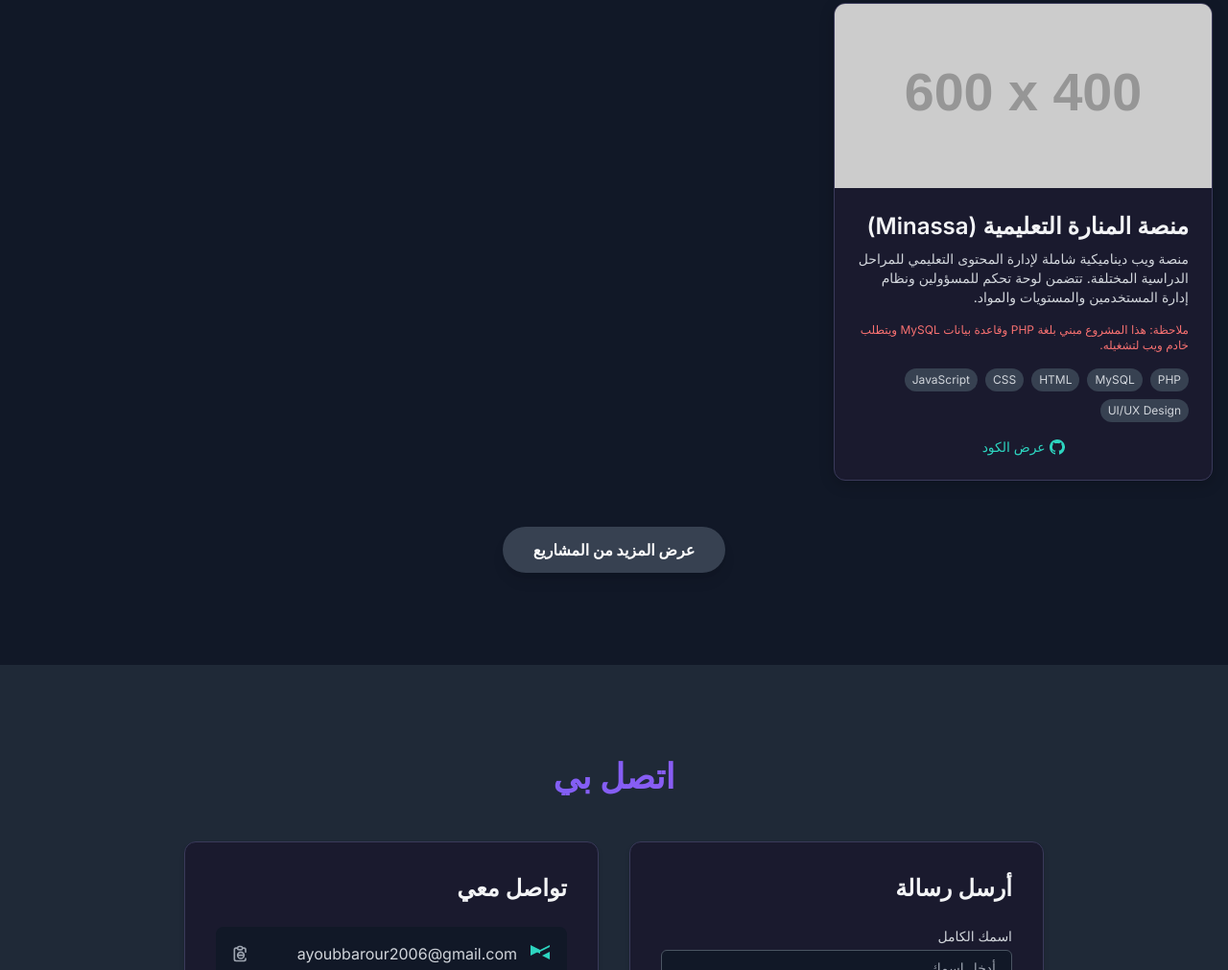
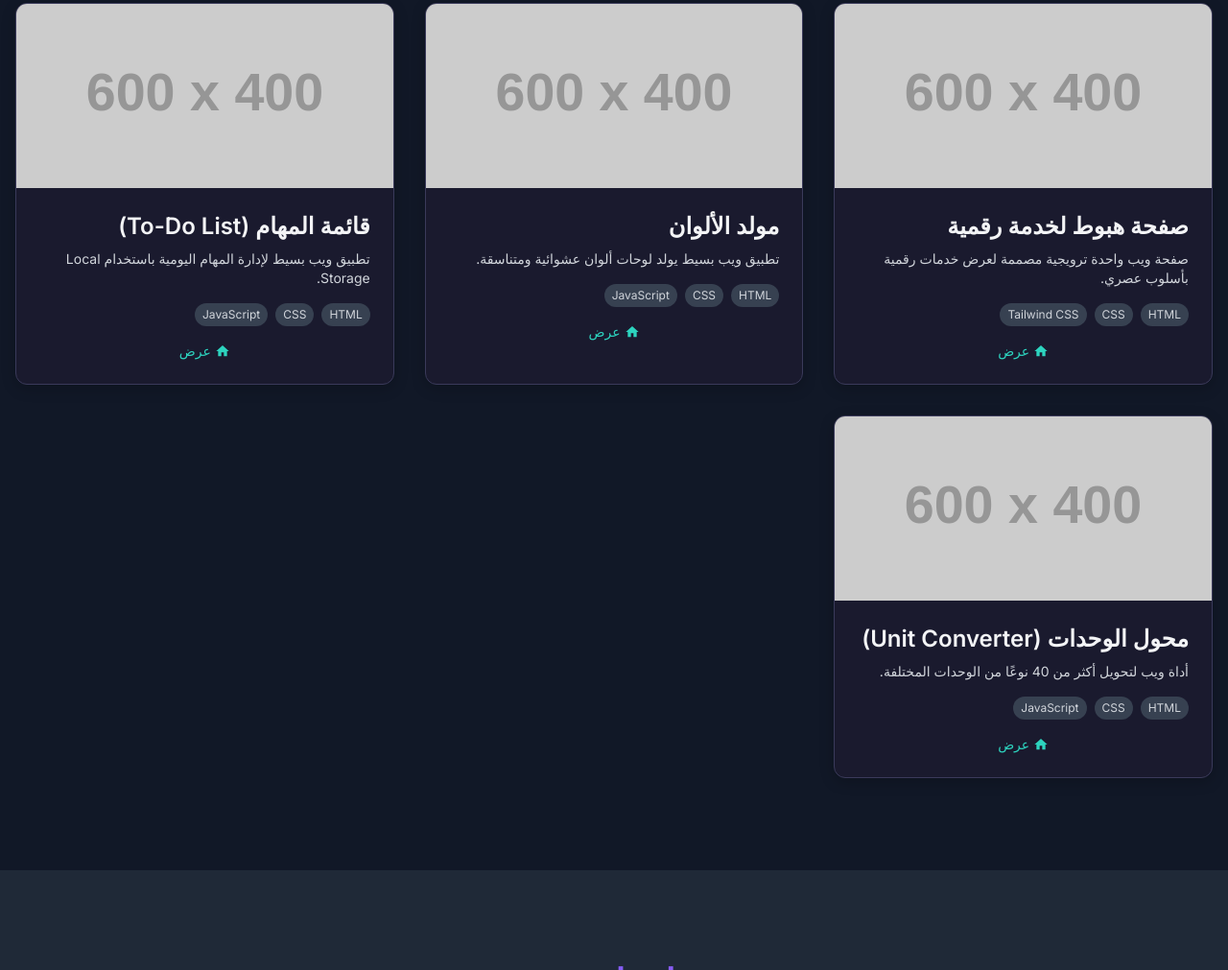
Before and after one commit to barayoub2006/my-portfolio, a plain HTML site: page index.html in a window 1280 px wide. Shown: the part 4467-5478 px from the top of the page at 96% size. Drawn offline with nearby package versions, Linux system fonts and the light colour scheme; placeholder pictures from the web are drawn by us.

Commit message:
Update index.html

```diff
--- a/index.html
+++ b/index.html
@@ -63,7 +63,7 @@
                         <path d="M12 2L2 12l10 10 10-10L12 2zm0 14.5L6.5 12 12 7.5 17.5 12 12 16.5z"/>
                     </svg>
                     <h3 class="text-2xl font-semibold mb-2 text-gray-100">تطوير الويب</h3>
-                    <p class="text-gray-300 mb-4">أبني تطبيقات ويب سريعة، بسيطة، وسهلة الصيانة. أكتب كود نظيف وأستخدم أدوات أثق بها. </p>
+                    <p class="text-gray-300 mb-4">أبني تطبيقات ويب سريعة، بسيطة، وسهلة الصيانة. أكتب كود نظيف وأستخدم أدوات أثق بها.</p>
                     <div class="flex flex-wrap justify-center gap-2 text-sm">
                         <span class="bg-gray-700 text-gray-300 px-3 py-1 rounded-full">HTML</span>
                         <span class="bg-gray-700 text-gray-300 px-3 py-1 rounded-full">CSS</span>
@@ -77,7 +77,7 @@
                         <path d="M12 2C6.48 2 2 6.48 2 12s4.48 10 10 10 10-4.48 10-10S17.52 2 12 2zm-1 15H9v-2h2v2zm0-4H9V7h2v6zm4 4h-2v-6h2v6z"/>
                     </svg>
                     <h3 class="text-2xl font-semibold mb-2 text-gray-100">علوم البيانات</h3>
-                    <p class="text-gray-300 mb-4">أركز على التعلم الذاتي في تحليل سلوك المستخدمين والتنبؤ باحتياجاتهم لإنشاء تجارب رقمية مخصصة. </p>
+                    <p class="text-gray-300 mb-4">أركز على التعلم الذاتي في تحليل سلوك المستخدمين والتنبؤ باحتياجاتهم لإنشاء تجارب رقمية مخصصة.</p>
                     <div class="flex flex-wrap justify-center gap-2 text-sm">
                         <span class="bg-gray-700 text-gray-300 px-3 py-1 rounded-full">Python</span>
                         <span class="bg-gray-700 text-gray-300 px-3 py-1 rounded-full">تحليل البيانات</span>
@@ -98,7 +98,7 @@
                         <p class="text-gray-400">جامعة قسنطينة 2</p>
                         <p class="text-gray-500 text-sm">سبتمبر 2024 - متوقع 2029</p>
                         <p class="text-gray-300 mt-2">
-                            طالب في السنة الأولى هندسة إعلام آلي، بمعدل سنوي 13.40.  درست أساسيات الخوارزميات باستخدام لغة البرمجة C.
+                            طالب في السنة الأولى هندسة إعلام آلي، بمعدل سنوي 13.40. درست أساسيات الخوارزميات باستخدام لغة البرمجة C.
                         </p>
                     </div>
                 </div>
@@ -111,7 +111,7 @@
                         <p class="text-gray-400">ثانوية ابن باديس قسنطينة</p>
                         <p class="text-gray-500 text-sm">2024 - بمعدل 14.77</p>
                         <p class="text-gray-300 mt-2">
-                        خريج الثانوية العامة بمعدل 14.77 في شعبة العلوم التجريبية.
+                            خريج الثانوية العامة بمعدل 14.77 في شعبة العلوم التجريبية.
                         </p>
                     </div>
                 </div>
@@ -140,16 +140,16 @@
                     <div>
                         <h3 class="text-2xl font-semibold text-gray-100">أساسيات عتاد الحاسوب</h3>
                         <p class="text-gray-400">أكاديمية Cisco للشبكات</p>
-                        <p class="text-gray-500 text-sm">تاريخ الإصدار: 31 يوليو 2025 </p>
+                        <p class="text-gray-500 text-sm">تاريخ الإصدار: 31 يوليو 2025</p>
                         <p class="text-gray-300 mt-2">
                             أنهيت بنجاح دورة "Computer Hardware Basics". أصبحت قادرًا على:
                         </p>
                         <ul class="list-disc list-inside text-gray-300 mt-2 space-y-1">
-                           <li>تثبيت المكونات لبناء الحواسيب الشخصية أو إصلاحها أو ترقيتها. </li>
-                            <li>وصف العتاد الشائع للأجهزة والصيانة الوقائية. </li>
-                            <li>شرح ميزات ووظائف أجهزة الكمبيوتر المحمولة. </li>
-                           <li>شرح ميزات ووظائف الأجهزة المحمولة. </li>
-                            <li>تحديد معايير السلامة العامة والسلامة من الحرائق. </li>
+                            <li>تثبيت المكونات لبناء الحواسيب الشخصية أو إصلاحها أو ترقيتها.</li>
+                            <li>وصف العتاد الشائع للأجهزة والصيانة الوقائية.</li>
+                            <li>شرح ميزات ووظائف أجهزة الكمبيوتر المحمولة.</li>
+                            <li>شرح ميزات ووظائف الأجهزة المحمولة.</li>
+                            <li>تحديد معايير السلامة العامة والسلامة من الحرائق.</li>
                         </ul>
                         <a href="cisco.pdf" target="_blank" class="text-teal-400 hover:text-teal-200 mt-4 inline-block font-medium">
                             مشاهدة الشهادة
@@ -222,7 +222,7 @@
                     <img src="https://placehold.co/600x400/3a3a5a/e2e8f0?text=دليل+الأماكن+الجزائرية" alt="صورة مشروع دليل الأماكن السياحية" class="w-full h-48 object-cover">
                     <div class="p-6">
                         <h3 class="text-2xl font-semibold mb-2 text-gray-100">دليل الأماكن السياحية في الجزائر</h3>
-                        <p class="text-gray-300 mb-4 text-sm">موقع يعرض أبرز الأماكن في كل ولاية جزائرية (48 ولاية). </p>
+                        <p class="text-gray-300 mb-4 text-sm">موقع يعرض أبرز الأماكن في كل ولاية جزائرية (48 ولاية).</p>
                         <div class="flex flex-wrap gap-2 text-xs mb-4">
                             <span class="bg-gray-700 text-gray-300 px-2 py-1 rounded-full">HTML</span>
                             <span class="bg-gray-700 text-gray-300 px-2 py-1 rounded-full">CSS</span>
@@ -312,7 +312,7 @@
                     <img src="https://placehold.co/600x400/3a3a5a/e2e8f0?text=منصة+سيارات" alt="صورة مشروع سيارات" class="w-full h-48 object-cover">
                     <div class="p-6">
                         <h3 class="text-2xl font-semibold mb-2 text-gray-100">منصة تأجير وبيع السيارات (DzDrive)</h3>
-                        <p class="text-gray-300 mb-4 text-sm">موقع يجمع ميزات منصات البيع والتأجير، مع دراسة تحديات تنفيذ بوابات الدفع الإلكتروني. </p>
+                        <p class="text-gray-300 mb-4 text-sm">موقع يجمع ميزات منصات البيع والتأجير، مع دراسة تحديات تنفيذ بوابات الدفع الإلكتروني.</p>
                         <div class="flex flex-wrap gap-2 text-xs mb-4">
                             <span class="bg-gray-700 text-gray-300 px-2 py-1 rounded-full">HTML</span>
                             <span class="bg-gray-700 text-gray-300 px-2 py-1 rounded-full">CSS</span>
@@ -327,33 +327,86 @@
                     </div>
                 </div>
 
+                <!-- New Project Card: Landing Page -->
                 <div class="glassy-card rounded-xl overflow-hidden hover:shadow-xl transition duration-300">
-                    <img src="https://placehold.co/600x400/3a3a5a/e2e8f0?text=منصة+المنارة+التعليمية" alt="صورة مشروع منصة المنارة التعليمية" class="w-full h-48 object-cover">
+                    <img src="https://placehold.co/600x400/3a3a5a/e2e8f0?text=صفحة+هبوط" alt="صورة مشروع صفحة هبوط" class="w-full h-48 object-cover">
                     <div class="p-6">
-                        <h3 class="text-2xl font-semibold mb-2 text-gray-100">منصة المنارة التعليمية (Minassa)</h3>
-                       <p class="text-gray-300 mb-4 text-sm">منصة ويب ديناميكية شاملة لإدارة المحتوى التعليمي للمراحل الدراسية المختلفة. تتضمن لوحة تحكم للمسؤولين ونظام إدارة المستخدمين والمستويات والمواد. </p>
-                        <p class="text-red-400 text-xs mb-4">ملاحظة: هذا المشروع مبني بلغة PHP وقاعدة بيانات MySQL ويتطلب خادم ويب لتشغيله.</p>
+                        <h3 class="text-2xl font-semibold mb-2 text-gray-100">صفحة هبوط لخدمة رقمية</h3>
+                        <p class="text-gray-300 mb-4 text-sm">صفحة ويب واحدة ترويجية مصممة لعرض خدمات رقمية بأسلوب عصري.</p>
                         <div class="flex flex-wrap gap-2 text-xs mb-4">
-                            <span class="bg-gray-700 text-gray-300 px-2 py-1 rounded-full">PHP</span>
-                            <span class="bg-gray-700 text-gray-300 px-2 py-1 rounded-full">MySQL</span>
+                            <span class="bg-gray-700 text-gray-300 px-2 py-1 rounded-full">HTML</span>
+                            <span class="bg-gray-700 text-gray-300 px-2 py-1 rounded-full">CSS</span>
+                            <span class="bg-gray-700 text-gray-300 px-2 py-1 rounded-full">Tailwind CSS</span>
+                        </div>
+                        <div class="flex justify-center items-center text-sm">
+                            <a href="https://barayoub2006.github.io/landing-page/" target="_blank" class="text-teal-400 hover:text-teal-200 font-medium inline-flex items-center">
+                                <svg class="w-4 h-4 ml-1" fill="currentColor" viewBox="0 0 24 24" xmlns="http://www.w3.org/2000/svg"><path d="M10 20v-6h4v6h5v-8h3L12 3 2 12h3v8z"/></svg>
+                                عرض
+                            </a>
+                        </div>
+                    </div>
+                </div>
+
+                <!-- New Project Card: Color Generator -->
+                <div class="glassy-card rounded-xl overflow-hidden hover:shadow-xl transition duration-300">
+                    <img src="https://placehold.co/600x400/3a3a5a/e2e8f0?text=مولد+الألوان" alt="صورة مشروع مولد الألوان" class="w-full h-48 object-cover">
+                    <div class="p-6">
+                        <h3 class="text-2xl font-semibold mb-2 text-gray-100">مولد الألوان</h3>
+                        <p class="text-gray-300 mb-4 text-sm">تطبيق ويب بسيط يولد لوحات ألوان عشوائية ومتناسقة.</p>
+                        <div class="flex flex-wrap gap-2 text-xs mb-4">
                             <span class="bg-gray-700 text-gray-300 px-2 py-1 rounded-full">HTML</span>
                             <span class="bg-gray-700 text-gray-300 px-2 py-1 rounded-full">CSS</span>
                             <span class="bg-gray-700 text-gray-300 px-2 py-1 rounded-full">JavaScript</span>
-                            <span class="bg-gray-700 text-gray-300 px-2 py-1 rounded-full">UI/UX Design</span>
                         </div>
-                        <div class="flex justify-center items-center text-sm space-x-4 rtl:space-x-reverse">
-                            <a href="https://github.com/barayoub2006/minassa.git" target="_blank" class="text-teal-400 hover:text-teal-200 font-medium inline-flex items-center">
-                                <svg class="w-4 h-4 ml-1" fill="currentColor" viewBox="0 0 24 24" xmlns="http://www.w3.org/2000/svg"><path d="M12 0c-6.626 0-12 5.373-12 12 0 5.302 3.438 9.8 8.207 11.387.599.111.793-.261.793-.577v-2.234c-3.338.726-4.033-1.416-4.033-1.416-.546-1.387-1.333-1.756-1.333-1.756-1.08-.731.084-.716.084-.716 1.192.085 1.816 1.29 1.816 1.29 1.06 1.814 2.784 1.299 3.45.993.108-.775.418-1.291.76-1.593-2.646-.302-5.424-1.325-5.424-5.926 0-1.31.468-2.381 1.236-3.221-.124-.303-.535-1.524.117-3.176 0 0 1.008-.322 3.301 1.23.957-.266 1.983-.399 3.003-.404 1.02.005 2.046.138 3.003.404 2.293-1.552 3.3-1.23 3.3-1.23.653 1.653.242 2.873.118 3.176.77.84 1.235 1.911 1.235 3.221 0 4.61-2.783 5.621-5.433 5.917.43.37.823 1.102.823 2.222v3.293c0 .319.192.694.8.576c4.766-1.586 8.204-6.084 8.204-11.386 0-6.627-5.373-12-12-12z"/></svg>
-                                عرض الكود
+                        <div class="flex justify-center items-center text-sm">
+                            <a href="https://barayoub2006.github.io/Color-Generator/" target="_blank" class="text-teal-400 hover:text-teal-200 font-medium inline-flex items-center">
+                                <svg class="w-4 h-4 ml-1" fill="currentColor" viewBox="0 0 24 24" xmlns="http://www.w3.org/2000/svg"><path d="M10 20v-6h4v6h5v-8h3L12 3 2 12h3v8z"/></svg>
+                                عرض
                             </a>
-                            </div>
+                        </div>
                     </div>
                 </div>
-            </div>
-            <div class="text-center mt-12">
-                <button class="bg-gray-700 text-white hover:bg-gray-600 font-bold py-3 px-8 rounded-full shadow-lg transition duration-300 transform hover:scale-105">
-                    عرض المزيد من المشاريع
-                </button>
+
+                <!-- New Project Card: To-Do List -->
+                <div class="glassy-card rounded-xl overflow-hidden hover:shadow-xl transition duration-300">
+                    <img src="https://placehold.co/600x400/3a3a5a/e2e8f0?text=قائمة+المهام" alt="صورة مشروع قائمة المهام" class="w-full h-48 object-cover">
+                    <div class="p-6">
+                        <h3 class="text-2xl font-semibold mb-2 text-gray-100">قائمة المهام (To-Do List)</h3>
+                        <p class="text-gray-300 mb-4 text-sm">تطبيق ويب بسيط لإدارة المهام اليومية باستخدام Local Storage.</p>
+                        <div class="flex flex-wrap gap-2 text-xs mb-4">
+                            <span class="bg-gray-700 text-gray-300 px-2 py-1 rounded-full">HTML</span>
+                            <span class="bg-gray-700 text-gray-300 px-2 py-1 rounded-full">CSS</span>
+                            <span class="bg-gray-700 text-gray-300 px-2 py-1 rounded-full">JavaScript</span>
+                        </div>
+                        <div class="flex justify-center items-center text-sm">
+                            <a href="https://barayoub2006.github.io/To-Do-List/" target="_blank" class="text-teal-400 hover:text-teal-200 font-medium inline-flex items-center">
+                                <svg class="w-4 h-4 ml-1" fill="currentColor" viewBox="0 0 24 24" xmlns="http://www.w3.org/2000/svg"><path d="M10 20v-6h4v6h5v-8h3L12 3 2 12h3v8z"/></svg>
+                                عرض
+                            </a>
+                        </div>
+                    </div>
+                </div>
+
+                <!-- New Project Card: Unit Converter -->
+                <div class="glassy-card rounded-xl overflow-hidden hover:shadow-xl transition duration-300">
+                    <img src="https://placehold.co/600x400/3a3a5a/e2e8f0?text=محول+الوحدات" alt="صورة مشروع محول الوحدات" class="w-full h-48 object-cover">
+                    <div class="p-6">
+                        <h3 class="text-2xl font-semibold mb-2 text-gray-100">محول الوحدات (Unit Converter)</h3>
+                        <p class="text-gray-300 mb-4 text-sm">أداة ويب لتحويل أكثر من 40 نوعًا من الوحدات المختلفة.</p>
+                        <div class="flex flex-wrap gap-2 text-xs mb-4">
+                            <span class="bg-gray-700 text-gray-300 px-2 py-1 rounded-full">HTML</span>
+                            <span class="bg-gray-700 text-gray-300 px-2 py-1 rounded-full">CSS</span>
+                            <span class="bg-gray-700 text-gray-300 px-2 py-1 rounded-full">JavaScript</span>
+                        </div>
+                        <div class="flex justify-center items-center text-sm">
+                            <a href="https://barayoub2006.github.io/Unit-Converter-Tool/" target="_blank" class="text-teal-400 hover:text-teal-200 font-medium inline-flex items-center">
+                                <svg class="w-4 h-4 ml-1" fill="currentColor" viewBox="0 0 24 24" xmlns="http://www.w3.org/2000/svg"><path d="M10 20v-6h4v6h5v-8h3L12 3 2 12h3v8z"/></svg>
+                                عرض
+                            </a>
+                        </div>
+                    </div>
+                </div>
+
             </div>
         </div>
     </section>
```
